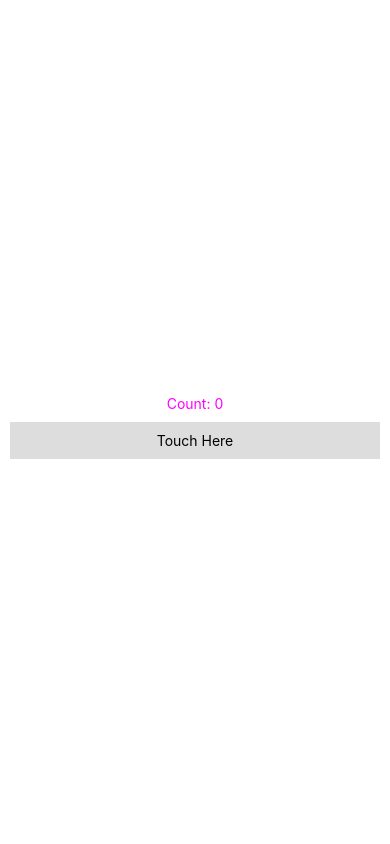
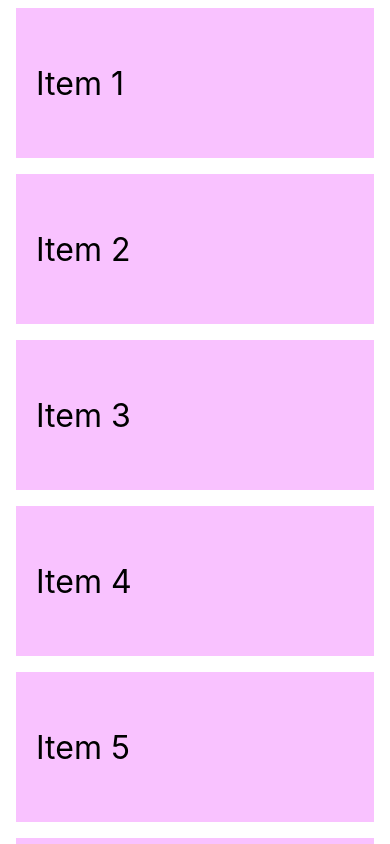
Before and after one commit to isiagi/react_native_relearning_1, a React Native app: screen / in a window 390 px wide. Built offline with nearby package versions, Linux system fonts and the light colour scheme.

Commit message:
chore: Adds VirtualizedList

```diff
--- a/App.js
+++ b/App.js
@@ -15,9 +15,10 @@ import TextInputComponent from "./components/TextInputComponent";
 import TouchableHighlightExample from "./components/TouchableHighlightExample";
 import TouchableOpacityExample from "./components/TouchableOpacityExample";
 import TouchableWithoutFeedbackExample from "./components/TouchableWithoutFeedback";
+import VirtualizedListComponent from "./components/VirtualizedListComponent";
 
 export default function App() {
-  return <TouchableWithoutFeedbackExample />;
+  return <VirtualizedListComponent />;
 }
 
 const styles = StyleSheet.create({});
--- /dev/null
+++ b/components/VirtualizedListComponent.js
@@ -0,0 +1,56 @@
+import React from "react";
+import {
+  SafeAreaView,
+  View,
+  VirtualizedList,
+  StyleSheet,
+  Text,
+  StatusBar,
+} from "react-native";
+
+const getItem = (_data, index) => ({
+  id: Math.random().toString(12).substring(0),
+  title: `Item ${index + 1}`,
+});
+
+const getItemCount = (_data) => 50;
+
+const Item = ({ title }) => (
+  <View style={styles.item}>
+    <Text style={styles.title}>{title}</Text>
+  </View>
+);
+
+const VirtualizedListComponent = () => {
+  return (
+    <SafeAreaView style={styles.container}>
+      <VirtualizedList
+        initialNumToRender={4}
+        renderItem={({ item }) => <Item title={item.title} />}
+        keyExtractor={(item) => item.id}
+        getItemCount={getItemCount}
+        getItem={getItem}
+      />
+    </SafeAreaView>
+  );
+};
+
+const styles = StyleSheet.create({
+  container: {
+    flex: 1,
+    marginTop: StatusBar.currentHeight,
+  },
+  item: {
+    backgroundColor: "#f9c2ff",
+    height: 150,
+    justifyContent: "center",
+    marginVertical: 8,
+    marginHorizontal: 16,
+    padding: 20,
+  },
+  title: {
+    fontSize: 32,
+  },
+});
+
+export default VirtualizedListComponent;
```
